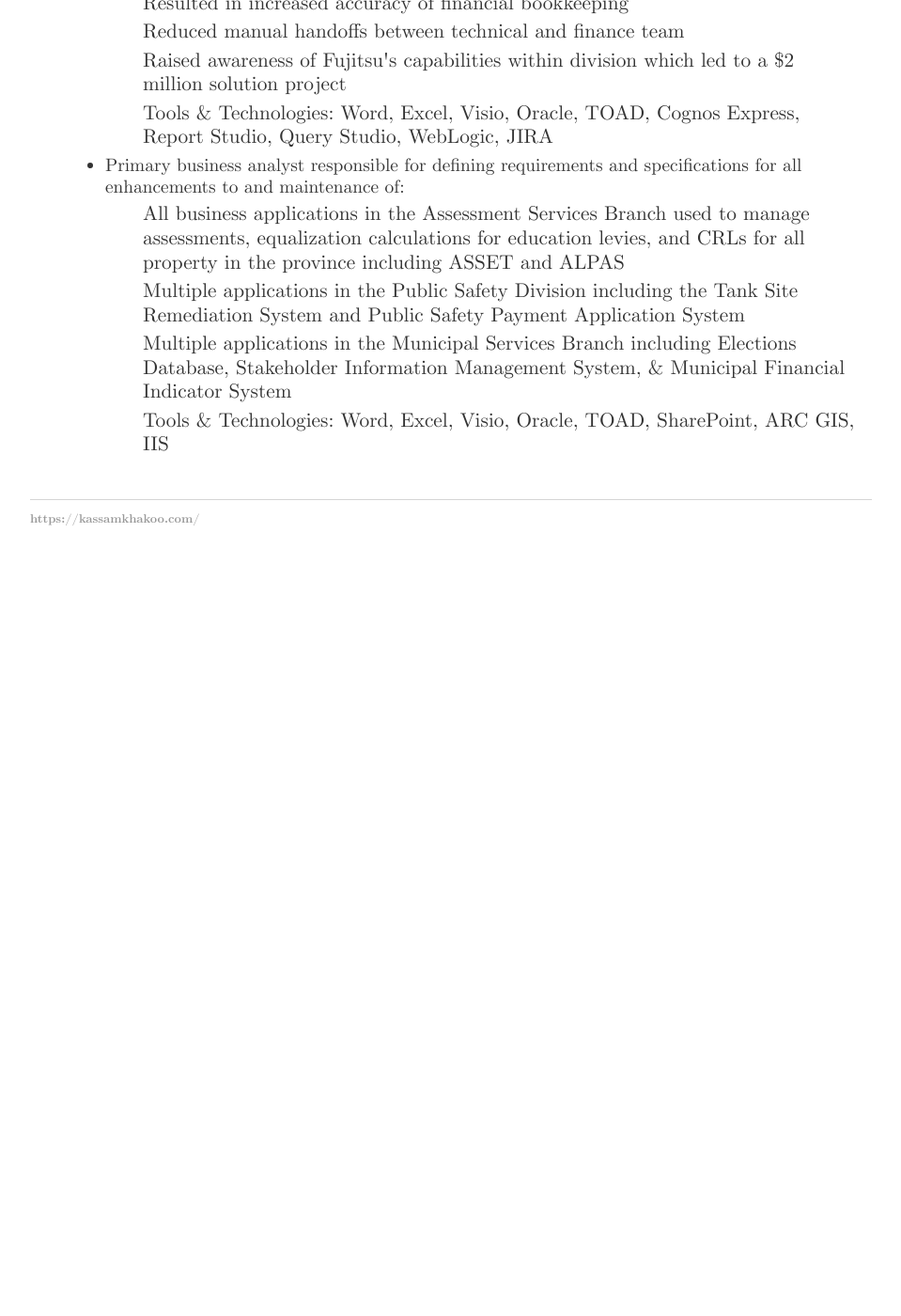
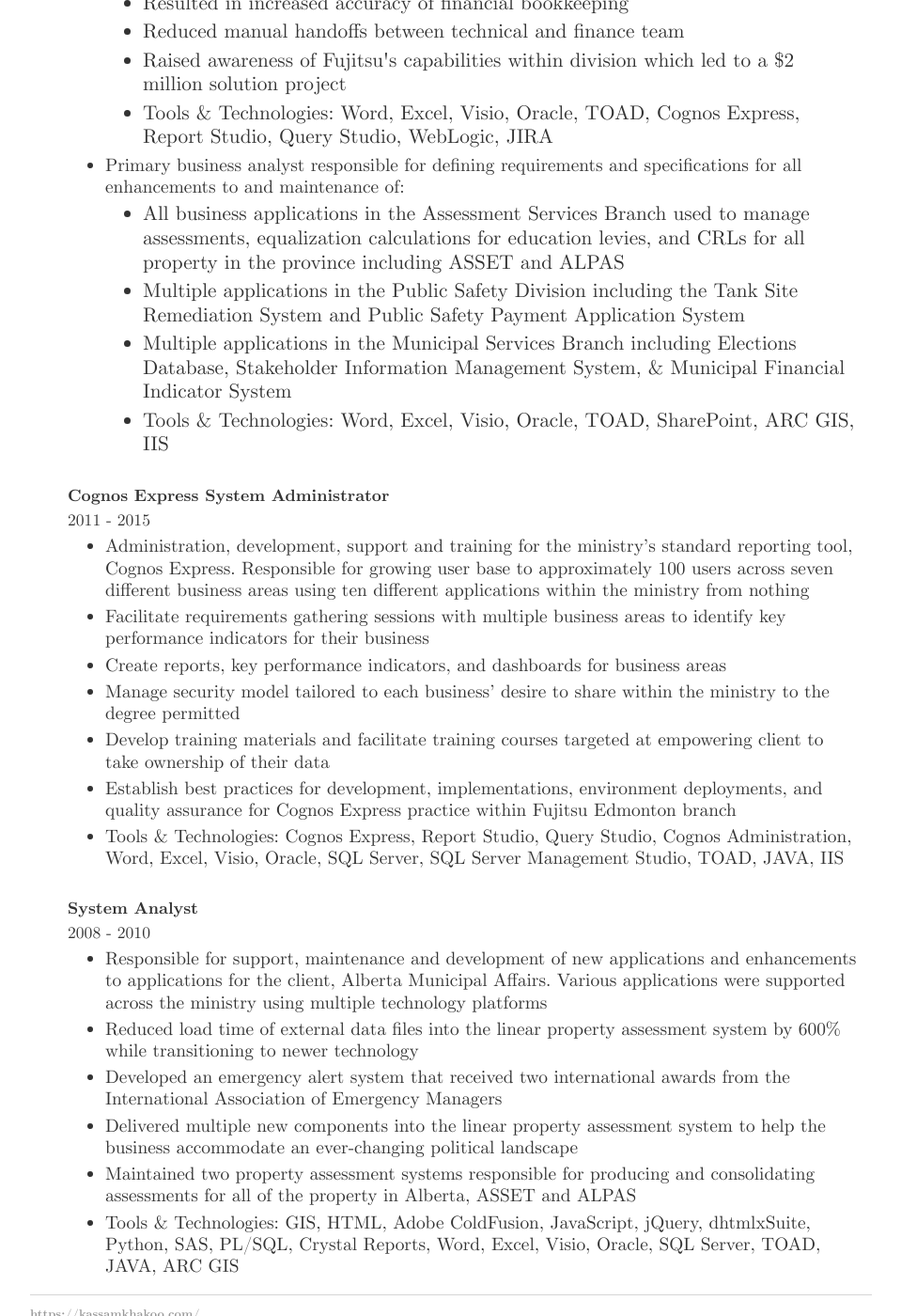
Before and after one commit to kassamkhakoo/kassamkhakoo.github.io, a Jekyll site: the page built from cv/index.html, in a window 1280 px wide and 1400 px high, scrolled down 3140 px. Shown: the whole window at 94% size, without its empty margins (160-1119 px from the left). Built offline with Jekyll 4.4.1, drawn with Linux system fonts in a browser that asks for light colours; before the commit the page ends 3760 px from its top, so only the background shows below that.

Commit message:
Update index.html
added cognos express experience and system analyst experience at fuji

```diff
--- a/cv/index.html
+++ b/cv/index.html
@@ -14,7 +14,7 @@
 		  <li>Responsible for guiding organization’s data strategy and ensuring data flows are accurate, consistent and timely between core data systems while developing technical solutions to achieve department objectives</li>
 		  <li>Responsible for one direct report (Marketing Automation Specialist/Eloqua Administrator, BI) and one indirect report (CRM Administrator/Inventory Manager)</li>
 		  <li>Responsible for designing and maintaining all of OEG’s data architecture including:
-	    		<ul>
+	    		<ul style="list-style-type:disc">
       				<li>Completed market evaluation of all potential solutions for organization’s email marketing platform from business case to final executive recommendation and contract negotiation with Oracle</li>
       				<li>Transitioned OEG’s email marketing platform from ClickDimensions to Eloqua during peak tactical period for organization with no disruption in service for key IIHF World Junior Championship campaign</li>
       				<li>Responsible for designing and maintaining all of OEG’s data architecture including data flows, between data systems, data governance and data security. Architecture was designed by gathering requirements and incorporating feedback from system owners and system power users to ensure required data was accessible in each system without exposing any extraneous data to limit liability for the organization</li>
@@ -30,7 +30,7 @@
 	  	2015 - 2018
     <ul style="list-style-type:disc">
 		  <li>Collaborate with Marketing Automation team to develop solutions to meet evolving business requirements for Oilers, Oil Kings, Rogers Place, Ice District and Live Entertainment marketing initiatives
-	    		<ul>
+	    		<ul style="list-style-type:disc">
       				<li>Coordinate the collection and import of customer data into CRM, ensuring maximum accuracy at all times</li>
       				<li>Design, develop, implement and report on CRM launch of Rogers Place ENEWS and Rogers Place Premium Insider newsletters.  Subscriber base has grown to over 15k subscribers resulting in over $1 million in online sales</li>
       				<li>Perform database segmentation, generating target groups and prospect lists for various marketing, sales and service initiatives</li>
@@ -38,7 +38,7 @@
     			</ul>
 	    	  </li>
 		  <li>Collaborate with Ticket Sales and Services team to develop solutions to meet evolving business requirements for Oilers, Oil Kings, Rogers Place, Ice District and Live Entertainment marketing initiatives
-	    		<ul>
+	    		<ul style="list-style-type:disc">
       				<li>Key contributor to relocation of all Oilers and Oil Kings season ticket holders from Rexall Place to Rogers Place to provide smooth customer experience during transition</li>
       				<li>Generate targeted sales campaigns to grow Oil Kings and Oilers ticket base leveraging look alike modeling, ticket activity, and engagement metrics to score and prioritize leads</li>
       				<li>Researched, tested and implemented touchpoint plans so that customers receive service levels commensurate with investment level with OEG</li>
@@ -68,7 +68,7 @@
     		<ul style="list-style-type:disc">
 			<li>Responsible for guiding clients through the entire solution life cycle, from opportunity analysis through to application maintenance for the Ministry of Municipal Affairs</li>
 			<li>Defined requirements, specifications, and process enhancements to deliver a municipal elections system that brought the branch from a purely paper and telephone system for election management to a web-based solution that was paperless with the exception of legislated signatures
-			  <ul>
+				  <ul style="list-style-type:disc">
 					<li>Resulted in a direct reduction of man hours to manage the 2013 general election</li>
 					<li>Publicly recognized by municipalities for making election reporting more efficient</li>
 					<li>First application to be integrated into Ministry’s external portal, system delivery success directly led to greater municipality adoption rates of portal</li>
@@ -76,7 +76,7 @@
 				</ul>
 			</li>
 			<li>Defined requirements, specifications, and process enhancements to deliver a grant management system for a gas tank remediation program managing $90 million in provincial funds.  Client moved from a system that required technical staff to manage remediation in an end of support application with finance exporting data to Excel to a system that allowed the entire team managed technical, financial, and reporting aspects in a web-based application that interfaced with the ministry’s IMAGIS payment system</li>
-	    		<ul>
+				<ul style="list-style-type:disc">
 					<li>Resulted in increased accuracy of financial bookkeeping</li>
 					<li>Reduced manual handoffs between technical and finance team</li>
 					<li>Raised awareness of Fujitsu's capabilities within division which led to a $2 million solution project</li>
@@ -84,7 +84,7 @@
 				</ul>
 			</li>
 			<li>Primary business analyst responsible for defining requirements and specifications for all enhancements to and maintenance of: </li>
-	    		<ul>
+				<ul style="list-style-type:disc">
 					<li>All business applications in the Assessment Services Branch used to manage assessments, equalization calculations for education levies, and CRLs for all property in the province including ASSET and ALPAS</li>
 					<li>Multiple applications in the Public Safety Division including the Tank Site Remediation System and Public Safety Payment Application System</li>
 					<li>Multiple applications in the Municipal Services Branch including Elections Database, Stakeholder Information Management System, & Municipal Financial Indicator System</li>
@@ -93,7 +93,28 @@
 			</li>
 		</ul>
 	    	<br>
+		<li> <b>Cognos Express System Administrator</b></li>
+		2011 - 2015
+		<ul style="list-style-type:disc">
+			<li>Administration, development, support and training for the ministry’s standard reporting tool, Cognos Express.  Responsible for growing user base to approximately 100 users across seven different business areas using ten different applications within the ministry from nothing</li>
+			<li>Facilitate requirements gathering sessions with multiple business areas to identify key performance indicators for their business</li>
+			<li>Create reports, key performance indicators, and dashboards for business areas</li>
+			<li>Manage security model tailored to each business’ desire to share within the ministry to the degree permitted</li>
+			<li>Develop training materials and facilitate training courses targeted at empowering client to take ownership of their data</li>
+			<li>Establish best practices for development, implementations, environment deployments, and quality assurance for Cognos Express practice within Fujitsu Edmonton branch</li>
+			<li>Tools & Technologies: Cognos Express, Report Studio, Query Studio, Cognos Administration, Word, Excel, Visio, Oracle, SQL Server, SQL Server Management Studio, TOAD, JAVA, IIS</li>
+		</ul>
 
-
+	    	<br>
+		<li> <b>System Analyst</b></li>
+		2008 - 2010
+		<ul style="list-style-type:disc">
+			<li>Responsible for support, maintenance and development of new applications and enhancements to applications for the client, Alberta Municipal Affairs.  Various applications were supported across the ministry using multiple technology platforms</li>
+			<li>Reduced load time of external data files into the linear property assessment system by 600% while transitioning to newer technology</li>
+			<li>Developed an emergency alert system that received two international awards from the International Association of Emergency Managers</li>
+			<li>Delivered multiple new components into the linear property assessment system to help the business accommodate an ever-changing political landscape</li>
+			<li>Maintained two property assessment systems responsible for producing and consolidating assessments for all of the property in Alberta, ASSET and ALPAS</li>
+			<li>Tools & Technologies: GIS, HTML, Adobe ColdFusion, JavaScript, jQuery, dhtmlxSuite, Python, SAS, PL/SQL, Crystal Reports, Word, Excel, Visio, Oracle, SQL Server, TOAD, JAVA, ARC GIS</li>
+		</ul>
 	</ul> <!-- end of list for Fujitsu -->
 </div><!-- /.blurb -->
```
Lines whose indentation alone changed are shown as unchanged.
